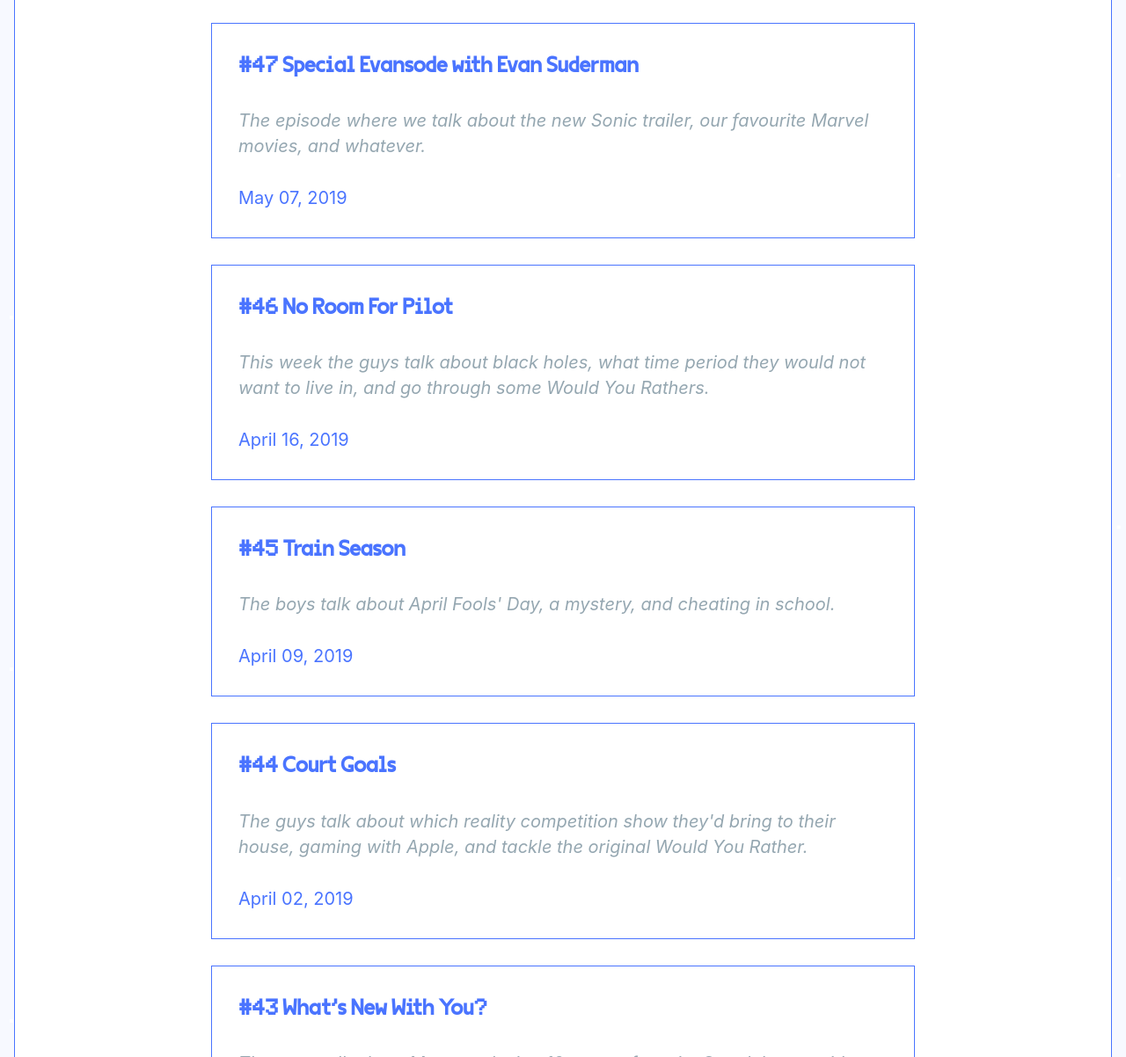
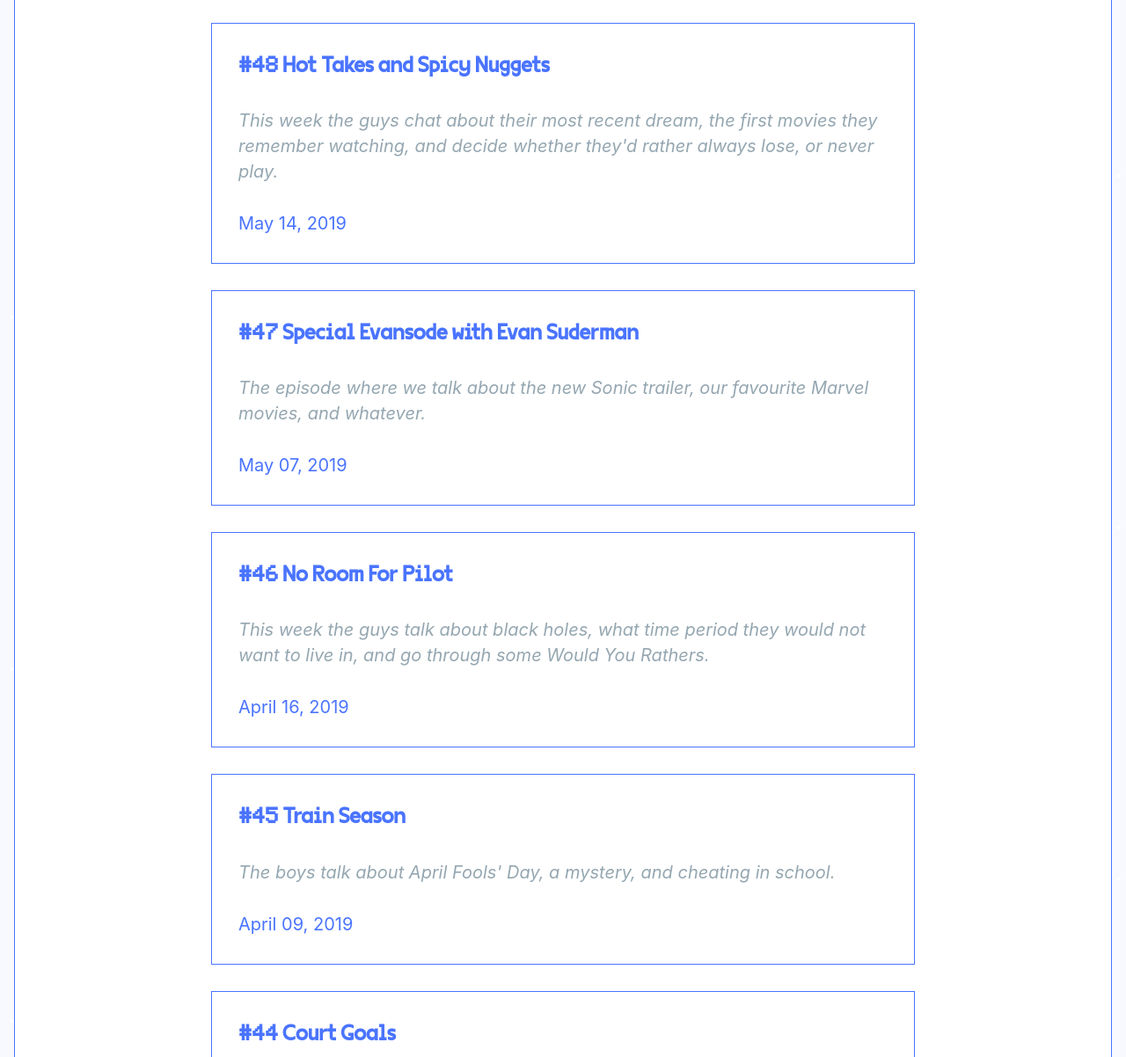
Before and after one commit to jondueck/whatevertown, a Jekyll site: the page built from index.html, in a window 1280 px wide and 1400 px high, scrolled down 1026 px, cut to the strip 198-1400 px from the top of the window. Shown: the whole strip at 88% size. Built offline with Jekyll 4.4.1, drawn with Linux system fonts in a browser that asks for light colours; some web fonts are replaced; the list of posts is cut into pages by our own code; some of the changed text lies outside the part shown.

Commit message:
Updated Number 48 and 1 other file

```diff
--- a/_drafts/number-48.markdown
+++ b/_posts/2019-05-14-number-48.markdown
@@ -1,5 +1,5 @@
 ---
-title: "#48"
+title: "#48 Hot Takes and Spicy Nuggets"
 date: 2019-05-14 19:13:00 -05:00
 season: 2
 episode: 48
```
Also changed, not shown: other parts of _posts/2019-05-14-number-48.markdown (+2 -1 lines).
